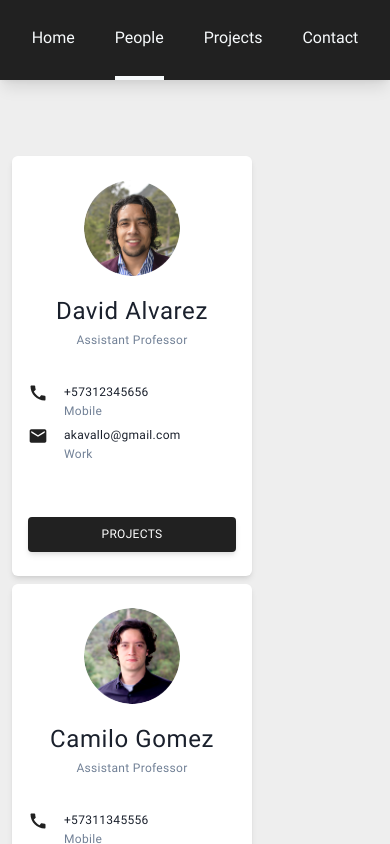
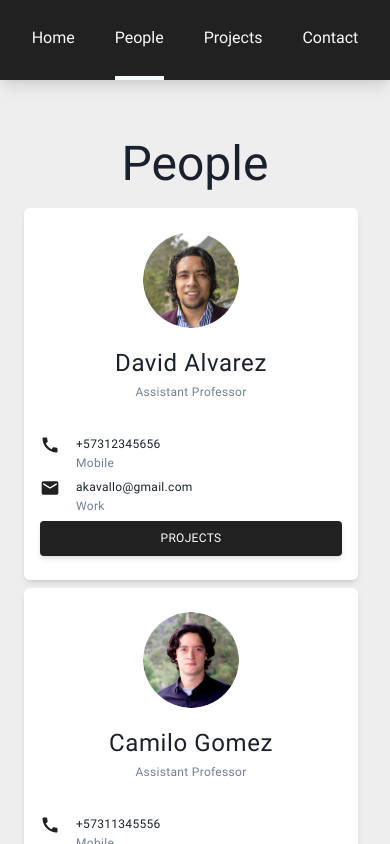
Before and after one commit to lejoss/opentech, a React (Create React App) app in the folder frontend/: page /people in a window 390 px wide. Built offline with nearby package versions, Linux system fonts and the light colour scheme.

Commit message:
added tablet styles for people view

```diff
--- a/frontend/src/components/Header/Header.js
+++ b/frontend/src/components/Header/Header.js
@@ -58,7 +58,7 @@ function Header() {
   return (
     <nav className="fixed h-20 w-full shadow-lg">
       <div className="max-w-7xl h-full mx-auto px-4 sm:px-6 lg:px-12">
-        <div className="h-full flex items-center justify-center sm:justify-end ">
+        <div className="h-full flex items-center justify-center lg:justify-end ">
           <div className="md:ml-10 flex items-baseline space-x-4">
             {navLinks.map(({ path, name, active }, index) => (
               <Link key={path} onMouseOver={() => onHoverLink(index)} onMouseOut={() => onHoverLink(index)} to={path} className="relative leading-relaxed capitalize text-gray-100 hover:text-gray-400 px-3 py-2 text-md font-light">
--- a/frontend/src/components/People/PeopleView.js
+++ b/frontend/src/components/People/PeopleView.js
@@ -3,8 +3,8 @@ import ProfileCard from './ProfileCard';
 function PeopleView({ people }) {
 	return (
 		<main id="people-view" className="h-screen overflow-auto">
-			<p className="text-5xl md:mt-40 lg:mx-32 mb-2">People</p>
-			<section id="section-people" className="flex flex-col my-20 mx-2 sm:my-0  sm:mx-6 sm:flex-row sm:flex-wrap md:mx-10 lg:mx-32 2xl:mx-64">
+			<p className="text-center text-5xl mt-32 md:mx-10 lg:text-left lg:mx-32 mb-2">People</p>
+			<section id="section-people" className="flex flex-col justify-center mx-6 mb-4 sm:my-0 sm:mx-6 sm:flex-row sm:flex-wrap md:mx-10 lg:mx-32 2xl:mx-64">
 				{people && people.list && people.list.map(p => <ProfileCard key={p.id} person={p} />)}
 			</section>
 		</main>
--- a/frontend/src/components/People/ProfileCard.js
+++ b/frontend/src/components/People/ProfileCard.js
@@ -4,7 +4,7 @@ import { Link } from 'react-router-dom';
 
 function ProfileCard({ person }) {
 	return (
-		<figure className="flex flex-col profile-card m-1 py-6 px-4 bg-white sm:w-72 shadow-md rounded-md">
+		<figure className="flex flex-col mr-2 mb-2 py-6 px-4 bg-white sm:w-5/12 shadow-md rounded-md">
 			<img className="my-0 mx-auto w-24 h-24 rounded-full" src={person.img || '/images/user.svg'} alt="tpp" />
 			<p className="text-center leading-relaxed tracking-wide text-2xl mt-4">{person.name || ''}</p>
 			<p className="text-center leading-relaxed tracking-wide mb-8 text-xs text-gray-600 font-light">{person.jobTitle || ''}</p>
@@ -24,7 +24,7 @@ function ProfileCard({ person }) {
 				</div>
 			</div>
 
-			{person.projects.length > 0 && (
+			{person.projects && person.projects.length > 0 && (
 				<Link to={`/projects?person=${person.id}`} style={{ backgroundColor: '#212121' }} className="flex justify-center rounded p-2 shadow-md cursor-pointer">
 					<p className="leading-relaxed tracking-wide text-xs uppercase text-white hover:text-gray-300 font-medium">Projects</p>
 				</Link>
--- a/frontend/src/components/Projects/ProjectCard.js
+++ b/frontend/src/components/Projects/ProjectCard.js
@@ -4,8 +4,8 @@ import { Link } from 'react-router-dom';
 
 function ProjectCard({ project }) {
 	return (
-		<figure className="flex flex-col project-card m-1 py-6 px-4 bg-white sm:w-72 cursor-pointer shadow-md rounded-md">
-			<img className="sm:w-40 my-0 mx-auto" src={project.img || "/images/broken_image.svg"} alt="tpp" />
+		<figure className="flex flex-col m-1 py-6 px-4 bg-white sm:w-72 cursor-pointer shadow-md rounded-md">
+			<img className="sm:w-40 my-0 mx-auto w-64" src={project.img || "/images/broken_image.svg"} alt="tpp" />
 			<p className="text-2xl mt-4">{project.title || ''}</p>
 			<p className="flex-1 leading-relaxed tracking-wide font-light my-2 text-xs">{project.description || ''}</p>
 			<Link to={`/projects/${project.id}/intro`}>
--- a/frontend/src/components/Projects/ProjectsView.js
+++ b/frontend/src/components/Projects/ProjectsView.js
@@ -25,8 +25,8 @@ function ProjectsView({ projects, people }) {
 		<main id="projects-view" className="overflow-auto">
 			{routingProjects.length > 0 && (
 				<div>
-					<p className="text-5xl md:mt-40 lg:mx-32">Routing</p>
-					<section id="routing-projects" className="flex flex-col my-20 mx-2 sm:my-0  sm:mx-6 sm:flex-row sm:flex-wrap md:mx-10 lg:ml-32 2xl:mx-64">
+					<p className="text-center text-5xl mt-32 mx-2 lg:mx-32 mb-2">Routing</p>
+					<section id="packing-projects" className="flex flex-col mx-6 mb-6 sm:my-0 sm:mx-6 sm:flex-row sm:flex-wrap md:mx-10 lg:mx-32 2xl:mx-64">
 						{routingProjects.map(p => <ProjectCard key={p.id} project={p} />)}
 					</section>
 				</div>
@@ -34,8 +34,8 @@ function ProjectsView({ projects, people }) {
 
 			{packingProjects.length > 0 && (
 				<div>
-					<p className="text-5xl md:mt-40 lg:mx-32 mb-10">Packing</p>
-					<section id="packing-projects" className="flex flex-col my-20 mx-2 sm:my-0  sm:mx-6 sm:flex-row sm:flex-wrap md:mx-10 lg:ml-32 2xl:mx-64">
+					<p className="text-center text-5xl mx-2 lg:mx-32 mb-2">Packing</p>
+					<section id="packing-projects" className="flex flex-col mx-6 mb-4 sm:my-0 sm:mx-6 sm:flex-row sm:flex-wrap md:mx-10 lg:mx-32 2xl:mx-64">
 						{packingProjects.map(p => <ProjectCard key={p.id} project={p} />)}
 					</section>
 				</div>
```
